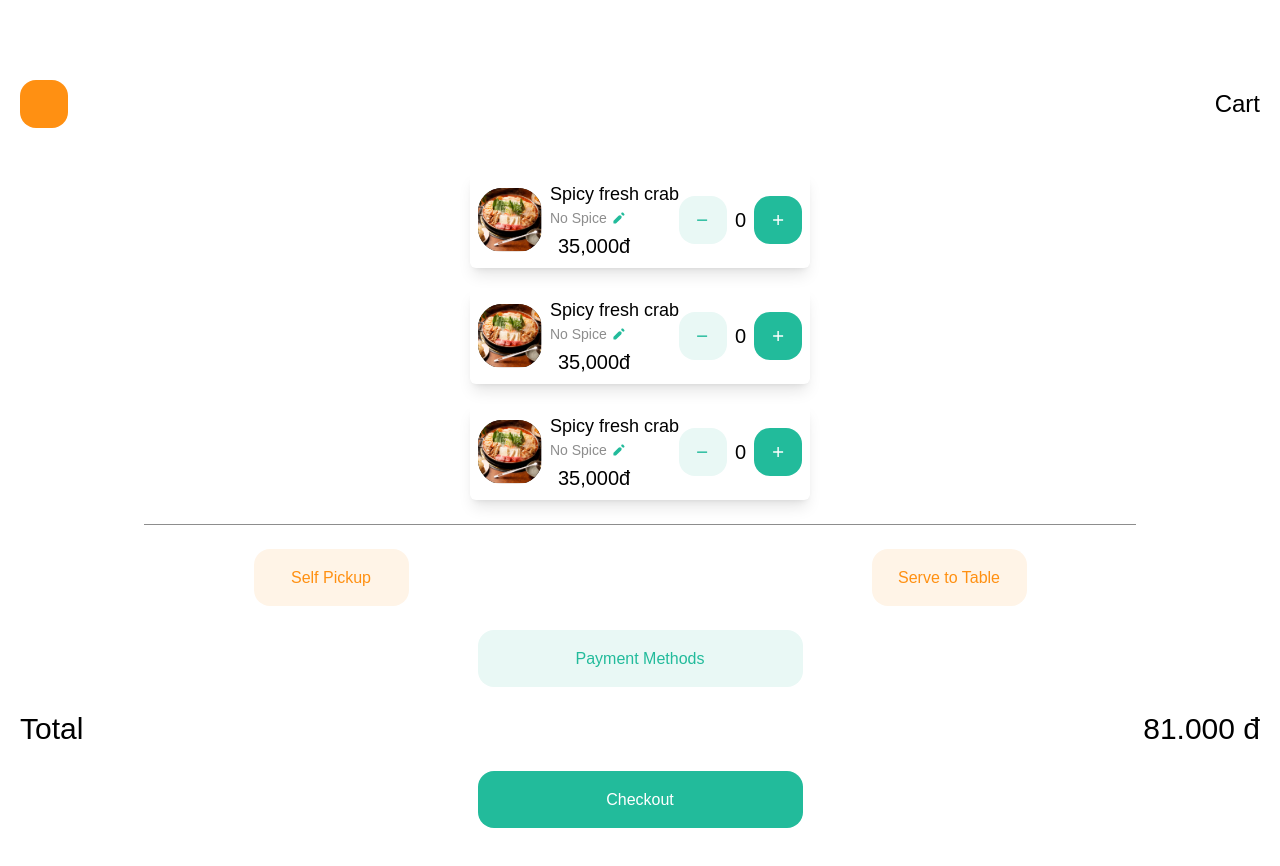
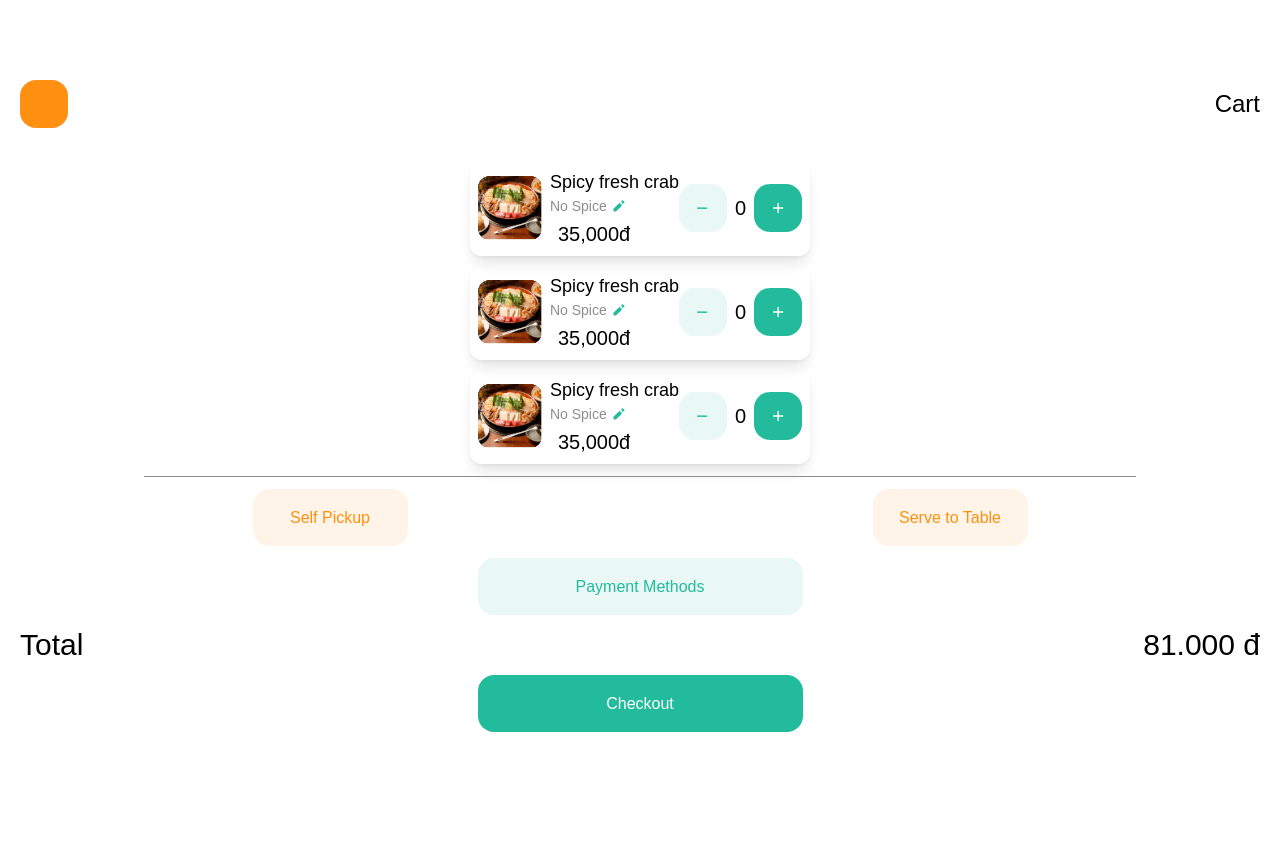
Before and after one commit to s3885000/mealmaster-QR-base, a React (Create React App) app in the folder app/frontend/: page /cart in a window 1280 px wide. Shown: the top 866 px of the page. Built offline with nearby package versions, Linux system fonts and the light colour scheme; some icons are missing.

Commit message:
Cart UI update

```diff
--- a/app/frontend/src/components/items/Items.jsx
+++ b/app/frontend/src/components/items/Items.jsx
@@ -6,7 +6,7 @@ import { Buttons, Popups } from '../../components';
 import { StarIcon, TimeIcon } from '../../asset/icons/box/index.js';
 
 const ItemContainer = ({ children }) => (
-  <div className="w-300 h-87 flex items-center p-2 rounded-md shadow-lg">
+  <div className="w-300 h-87 flex items-center p-2 rounded-xl shadow-lg">
     {children}
   </div>
 );
@@ -28,8 +28,8 @@ const Items = ({ type }) => {
   switch(type) {
     case 'food_item':
       return (
-        <ItemContainer>
-          <FoodOne className="w-24 h-24 rounded-2xl" onClick={handleDetailClick} />
+        <ItemContainer style={{width: '200px'}}>
+          <FoodOne className="w-20 h-24 rounded-2xl" onClick={handleDetailClick} />
           <div className="flex flex-col flex-grow ml-2">
             <p className="text-xl font-semibold">Neapolitan pizza</p>
             <p className="text-sm text-placeholders">Always a picnic favorite</p>
@@ -44,7 +44,7 @@ const Items = ({ type }) => {
       return (
         <>
           <ItemContainer>
-            <FoodTwo className="w-16 h-16 rounded-3xl" />
+            <FoodTwo className="w-16 h-16 rounded-xl" />
             <div className="flex flex-col flex-grow ml-2">
               <p className="text-lg font-medium">Spicy fresh crab</p>
               <div className="flex items-center space-x-1.5 text-sm text-placeholders mb-1">
--- a/app/frontend/src/screens/cart/Cart.jsx
+++ b/app/frontend/src/screens/cart/Cart.jsx
@@ -23,38 +23,38 @@ const Cart = () => {
   }
 
   return (
-    <div className='flex flex-col items-center justify-start min-h-screen px-5 pt-20 space-y-6 overflow-y-auto'>
+    <div className='flex flex-col items-center justify-start min-h-screen px-5 pt-20 space-y-3 overflow-y-auto'>
       <div className='flex items-center justify-between w-full mb-5'>
         <Buttons context='back' onClick={handleBackClick}/>
         <h1 className='text-black text-2xl'>Cart</h1>
       </div>
 
       {cartEmpty ? (
-        <div className='flex flex-col items-center justify-center h-full space-y-5'>
+        <div className='flex flex-col items-center justify-center h-full space-y-3'>
           <p className='text-center'>Your cart is currently empty, please add more item to view your cart.</p>
         </div>
       ) : (
         <>
-          <div className='flex flex-col space-y-5'>
+          <div className='flex flex-col space-y-2'>
             <Items type='food_item_cart' />
             <Items type='food_item_cart' />
             <Items type='food_item_cart' />
           </div>
 
-          <hr className='border-placeholders w-4/5 my-5' />
+          <hr className='border-placeholders w-4/5 my-3' />
 
-          <div className='flex justify-between w-full space-x-4 mb-7'>
-            <div className='w-1/2 pl-2.5'>
+          <div className='flex justify-between w-full space-x-2 mb-3'>
+            <div className='w-1/2 pl-1'>
               <Buttons context='self_pickup'/>
             </div>
-            <div className='w-1/2 pr-2.5'>
+            <div className='w-1/2 pr-1'>
               <Buttons context='serve_to_table'/>
             </div>
           </div>
 
           <Buttons context='payment' onClick={handlePaymentClick}/>
 
-          <div className='flex justify-between w-full items-center mb-7'>
+          <div className='flex justify-between w-full items-center mb-3'>
             <h2 className='text-3xl font-medium'>Total</h2>
             <h2 className='text-3xl font-medium'>81.000 đ</h2>
           </div>
```
